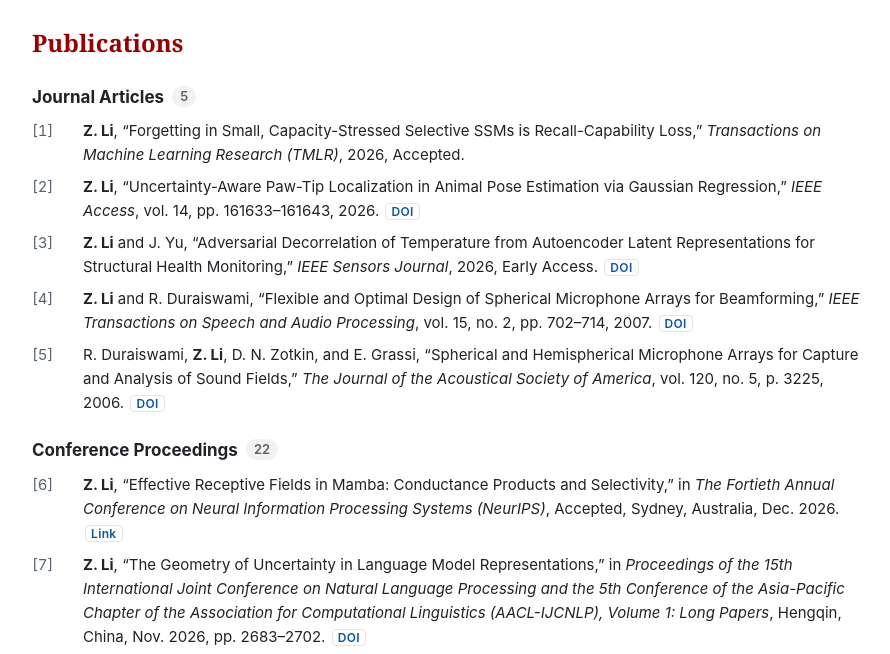
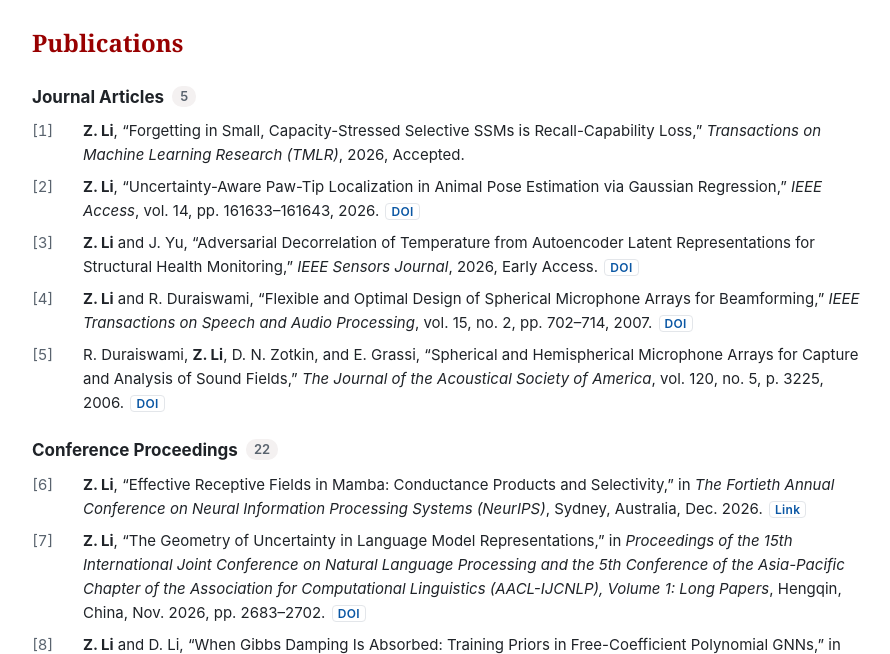
Before and after one commit to zhiyunli/zhiyunli.github.io, a plain HTML site: page index.html in a window 1280 px wide. Shown: the part 146-800 px from the top of the page, without its empty margins (194-1084 px from the left). Drawn offline with Linux system fonts and the light colour scheme.

Commit message:
NeurIPS 2026 paper: drop the Accepted note
Co-Authored-By: Claude Opus 5.5 <noreply@anthropic.com>

```diff
--- a/index.html
+++ b/index.html
@@ -61,7 +61,7 @@ footer { color: var(--muted); font-size: 13px; padding: 24px 0 40px; border-top:
 </ol>
 <h3>Conference Proceedings <span class="count">22</span></h3>
 <ol class="bib">
-  <li><span class="n">[6]</span><span><strong>Z. Li</strong>, “Effective Receptive Fields in Mamba: Conductance Products and Selectivity,” in <i>The Fortieth Annual Conference on Neural Information Processing Systems (NeurIPS)</i>, Accepted, Sydney, Australia, Dec. 2026. <a class="doi" href="https://openreview.net/forum?id=NEc94pojGg">Link</a></span></li>
+  <li><span class="n">[6]</span><span><strong>Z. Li</strong>, “Effective Receptive Fields in Mamba: Conductance Products and Selectivity,” in <i>The Fortieth Annual Conference on Neural Information Processing Systems (NeurIPS)</i>, Sydney, Australia, Dec. 2026. <a class="doi" href="https://openreview.net/forum?id=NEc94pojGg">Link</a></span></li>
   <li><span class="n">[7]</span><span><strong>Z. Li</strong>, “The Geometry of Uncertainty in Language Model Representations,” in <i>Proceedings of the 15th International Joint Conference on Natural Language Processing and the 5th Conference of the Asia-Pacific Chapter of the Association for Computational Linguistics (AACL-IJCNLP), Volume 1: Long Papers</i>, Hengqin, China, Nov. 2026, pp. 2683–2702. <a class="doi" href="https://doi.org/10.18653/2026.aacl-long.122">DOI</a></span></li>
   <li><span class="n">[8]</span><span><strong>Z. Li</strong> and D. Li, “When Gibbs Damping Is Absorbed: Training Priors in Free-Coefficient Polynomial GNNs,” in <i>Learning on Graphs Conference (LoG)</i>, To appear in PMLR, vol. 338 (Proceedings Track), Boston, MA, Nov. 2026. <a class="doi" href="https://openreview.net/forum?id=bpFCBaheYy">Link</a></span></li>
   <li><span class="n">[9]</span><span><strong>Z. Li</strong>, P. Han, T. Tran, L. Duong, and A. Fang, “Do Association-Reweighted BPE Merge Rules Help Data-Efficient Language Modeling?” In <i>Proceedings of the Second BabyLM Workshop (at EMNLP 2026)</i>, Budapest, Hungary, Oct. 2026, pp. 93–104. <a class="doi" href="https://doi.org/10.18653/2026.babylm-main.8">DOI</a></span></li>
```
